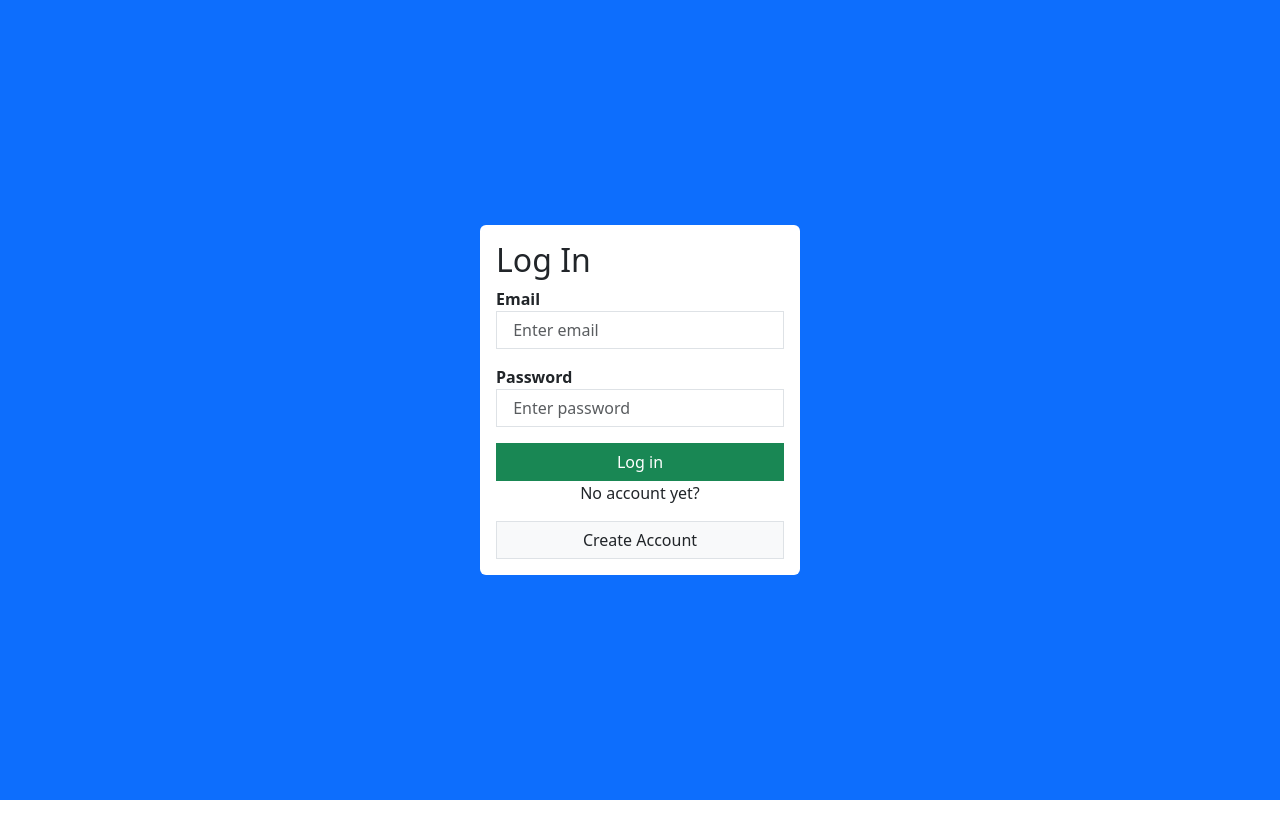
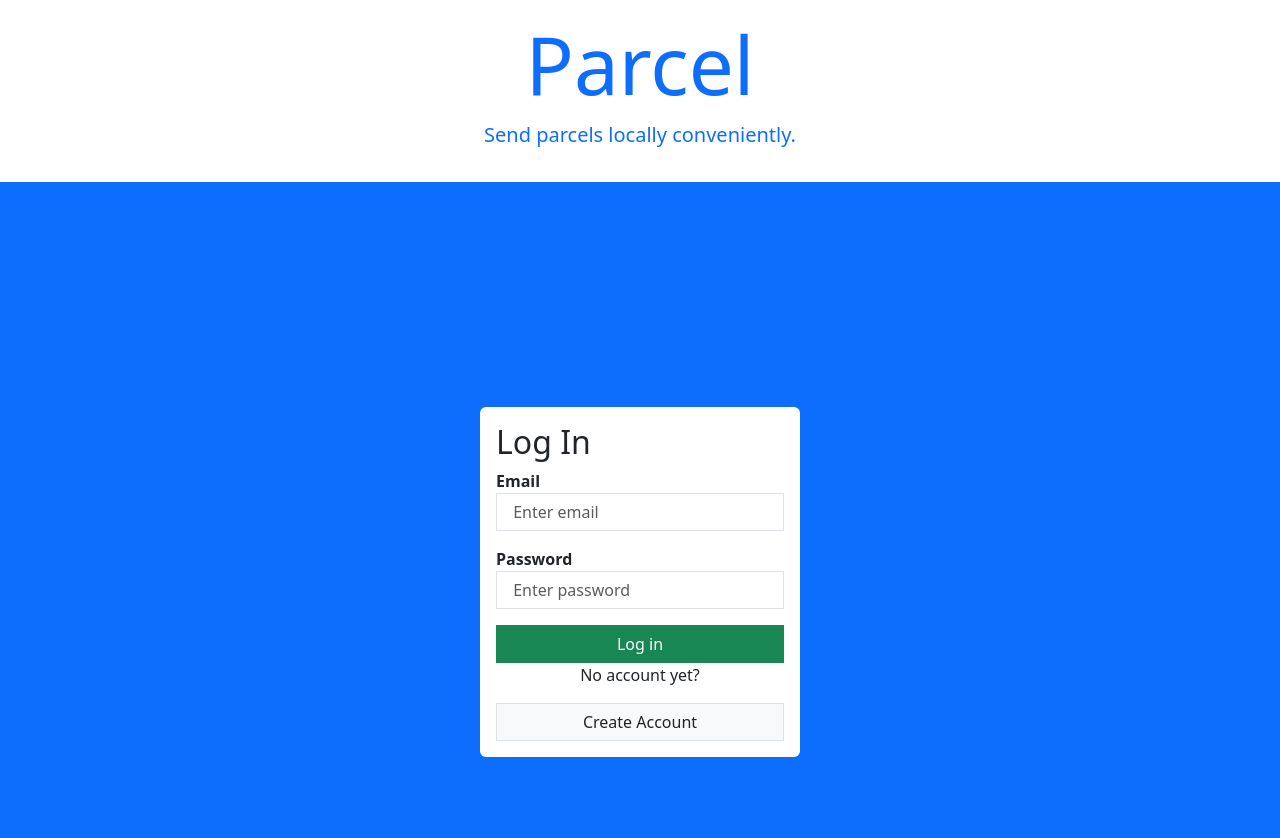
Before and after one commit to t2hale00/user-app, a React (Create React App) app in the folder frontend/: page / in a window 1280 px wide. Shown: the top 838 px of the page. Before the commit the page ends 800 px from the top, so only its background shows below. Built offline with nearby package versions, Linux system fonts and the light colour scheme.

Commit message:
Put header

```diff
--- a/frontend/src/Login.js
+++ b/frontend/src/Login.js
@@ -43,6 +43,15 @@ function Login() {
     }
 
   return (
+    <div>
+      {/* Header */}
+      <header className='bg-white text-center py-3'>
+        <h1 className='display-1 text-primary'>Parcel</h1>
+        <p className='lead text-primary'>
+          Send parcels locally conveniently.
+        </p>
+      </header>
+
       <div className='d-flex justify-content-center align-items-center bg-primary vh-100'>
         <div className='bg-white p-3 rounded w-25'>
           <h2>Log In</h2>
@@ -81,6 +90,7 @@ function Login() {
           </form>
         </div>
       </div>
+    </div>
   )
 }
 
```
Lines whose indentation alone changed are shown as unchanged.
